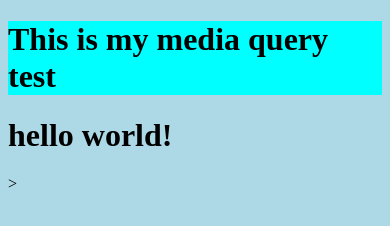
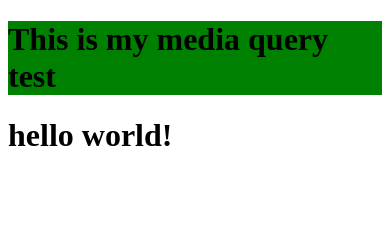
Before and after one commit to PatrickDavidson1985/mobile-friendly-practice, a plain HTML site: page index.html in a window 390 px wide. Drawn offline with Linux system fonts and the light colour scheme; files that its build step writes are made by us from their sources.

Commit message:
media query color changing background

```diff
--- a/css/style.css
+++ b/css/style.css
@@ -1,7 +1,9 @@
-h1{
+{
     font-size: xx-large;
 }
 header {background-color: aqua;}
+
+
 
 /*Create media queries for the following breakpoints:
 480px
@@ -11,7 +13,21 @@ Change the background color of the header at each breakpoint
 Push your changes to your daily-challenge branch*/
 
 
-@media only screen and (max-width: 600px) {
-    body {
-      background-color: lightblue;
-    }
+
+
+
+
+        @media only screen and (max-width: 1024px) {
+            header {
+              background-color: yellow;
+            }
+
+            @media only screen and (max-width: 768px) {
+                header {
+                  background-color: red;
+                }
+
+                @media only screen and (max-width: 600px) {
+                    header {
+                      background-color: green;
+                    }
--- a/index.html
+++ b/index.html
@@ -5,10 +5,10 @@
     <meta http-equiv="X-UA-Compatible" content="IE=edge">
     <meta name="viewport" content="width=device-width, initial-scale=1.0">
     <title>Document</title>
-    <link rel="stylesheet" href="style.css">
+    <link rel="stylesheet" href="css/style.css">
 </head>
 <body>
     <header><h1>This is my media query test</h1></header>
 </body>
 </html>
-<h1>hello world!</h1>>
+<h1>hello world!</h1>
```
